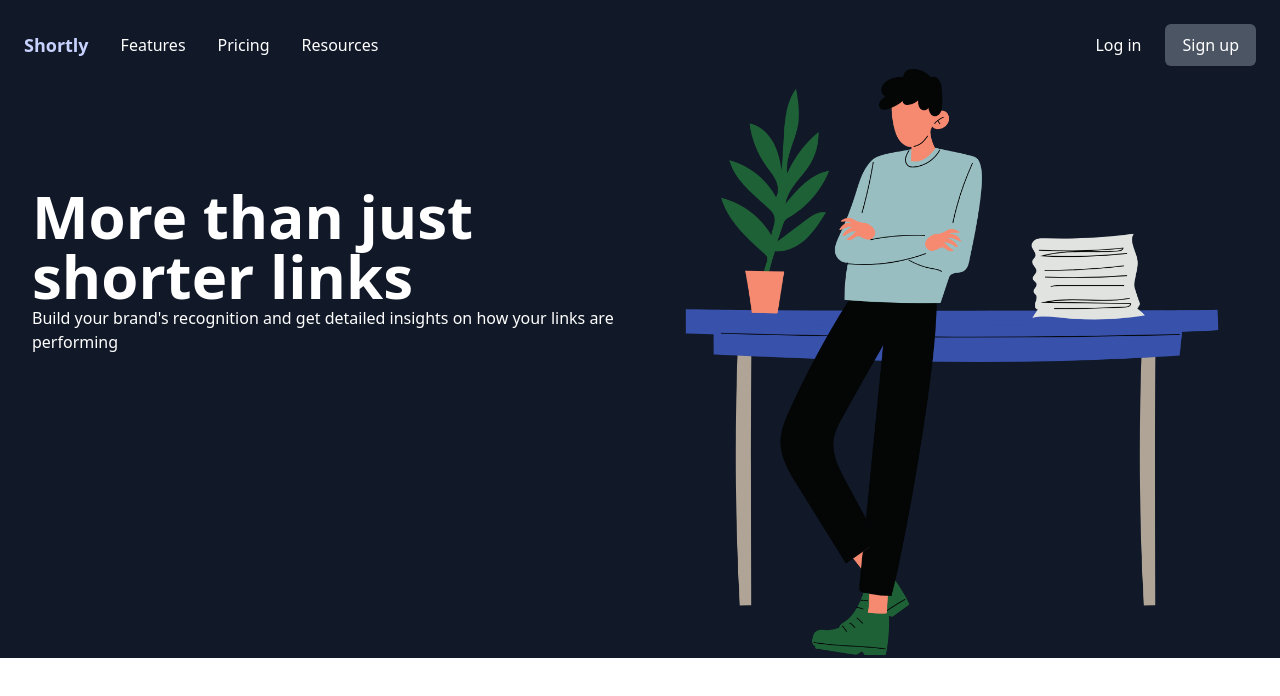
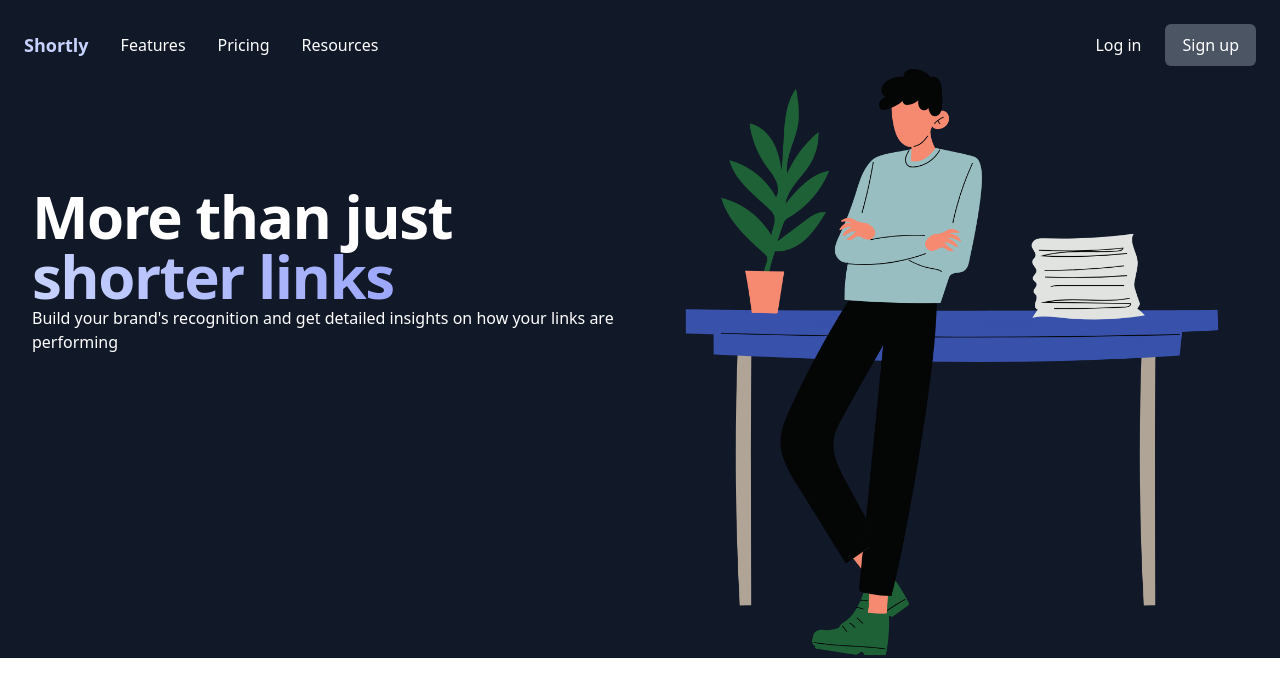
Before and after one commit to SummerinTech/shortly-link-react-app, a React (Create React App) app: page / in a window 1280 px wide. Shown: the top 696 px of the page. Built offline with nearby package versions, Linux system fonts and the light colour scheme.

Commit message:
add a background gradient to H1

```diff
--- a/src/Home.js
+++ b/src/Home.js
@@ -3,9 +3,11 @@ import { memo } from "react";
 const Home = () => (
 	<div className="lg:grid lg:grid-cols-2 mx-auto max-w-7xl lg:px-8 lg:gap-8 justify-center">
 		<div className="lg: py-24 ">
-			<h1 className="text-white text-4xl mt-4 font-extrabold sm:text-6xl lg:mt-6 tracking-tighty">
+			<h1 className="text-white text-4xl mt-4 font-extrabold sm:text-6xl lg:mt-6 tracking-tight">
 				<span className="block">More than just </span>
-				<span className="block">shorter links</span>
+				<span className="text-transparent bg-clip-text bg-gradient-to-r from-indigo-200 to-indigo-400 block">
+					shorter links
+				</span>
 			</h1>
 			<p className="text-white">
 				Build your brand's recognition and get detailed insights on how your
```
